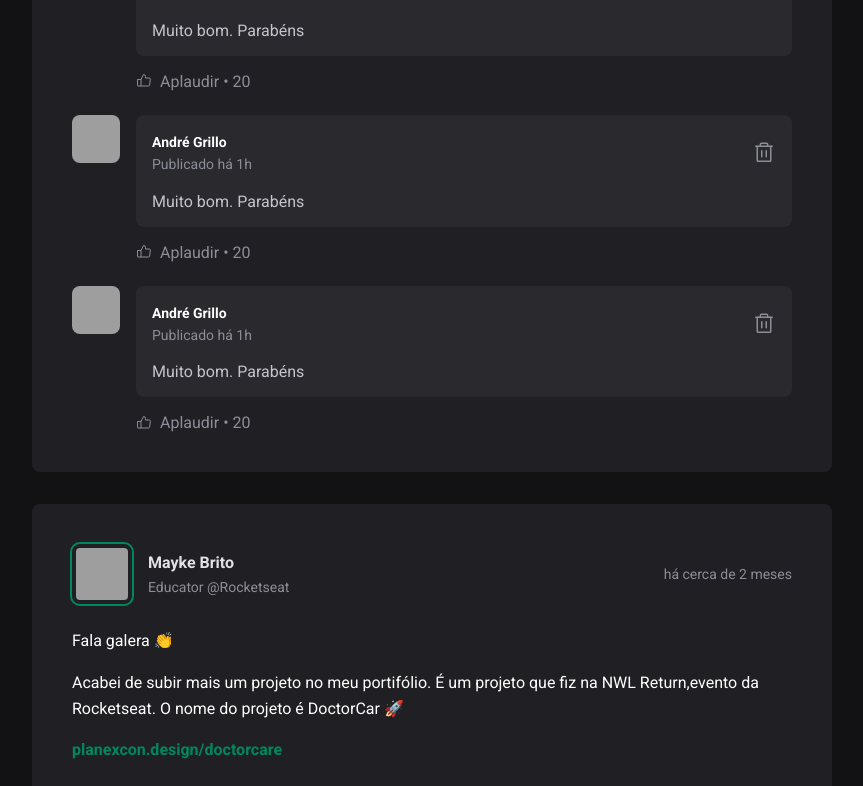
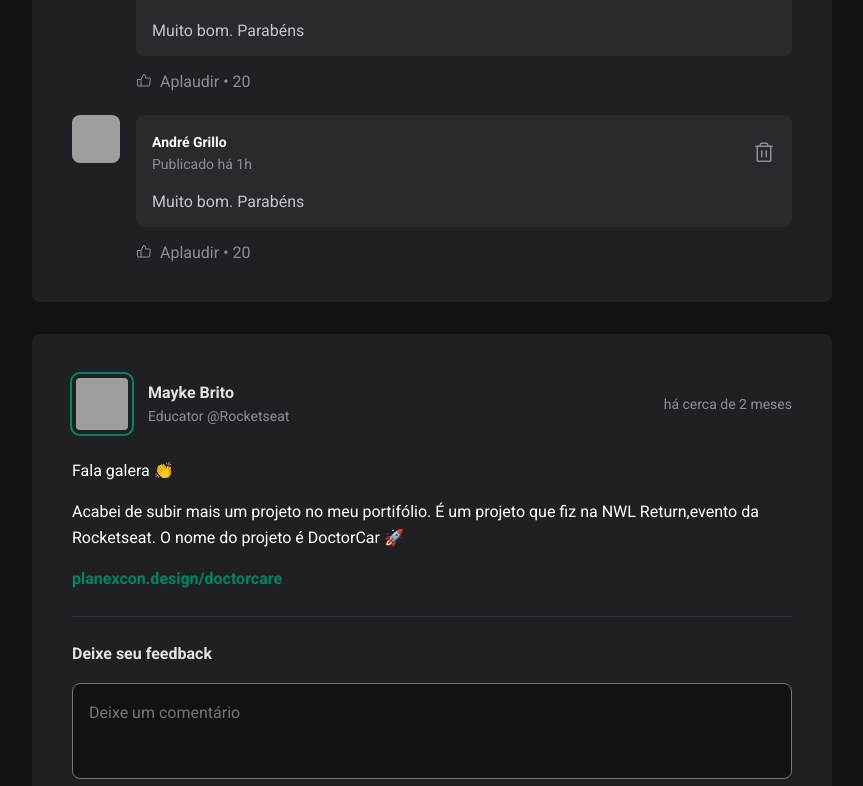
Before and after one commit to andrellgrillo/igniteFedd, a React (Vite) app: page / in a window 1280 px wide. Shown: the part 641-1427 px from the top of the page, without its empty margins (352-1215 px from the left). Built offline with nearby package versions, Linux system fonts and the light colour scheme; grey boxes are pictures that could not be loaded.

Commit message:
Conceitos de useState

```diff
--- a/src/components/Post.jsx
+++ b/src/components/Post.jsx
@@ -1,14 +1,29 @@
 import { format, formatDistanceToNow } from 'date-fns';
 import ptBR from 'date-fns/locale/pt-BR'
+import { useState } from 'react';
 
 import { Avatar } from './Avatar';
 import { Comment } from './Comment';
 
 import styles from './Post.module.css';
 
+const comments = [
+  1,
+  2,
+];
+
 export function Post({author, content, publishedAt}){
+  const [comments, setComments] = useState([1,2])
+
   const publishedDateFormatted = format(publishedAt, "d 'de' LLLL 'às' HH:mm'h'", { locale: ptBR})
   const publishedDateRealtiveToNow = formatDistanceToNow(publishedAt, { locale: ptBR,  addSuffix: true }) //
+
+  function handleCreatenewComment() {
+    event.preventDefault();
+    setComments([...comments, comments.length + 1])
+    // comments.push(3)
+  }
+
   return (
     <article className={styles.post}>
       <header>
@@ -34,7 +49,7 @@
         })}
       </div>
 
-      <form className={styles.commentForm}>
+      <form onSubmit={handleCreatenewComment} className={styles.commentForm}>
         <strong>Deixe seu feedback</strong>
         <textarea placeholder='Deixe um comentário' />
         <footer>
@@ -43,9 +58,9 @@
       </form>
 
       <div className={styles.commentList}>
-        <Comment />
-        <Comment />
-        <Comment />
+        {comments.map(comment => {
+          return <Comment />
+        })}
       </div>
     </article>
   )
```
